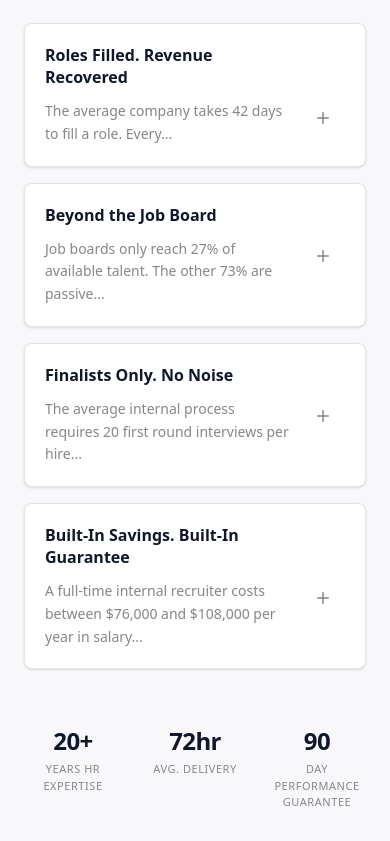
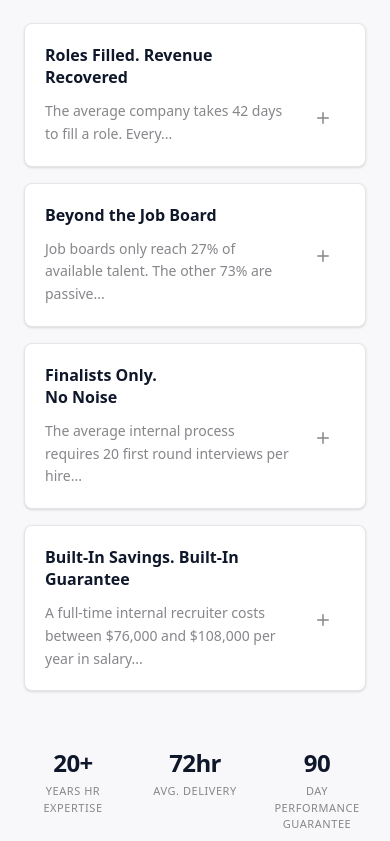
Before and after one commit to adyatand/my-company, a Next.js app: page / in a window 390 px wide. Shown: the part 1291-2132 px from the top of the page. Built offline with nearby package versions, Linux system fonts and the light colour scheme.

Commit message:
fixed the card in second section of home page to take up 2 lines for heading

```diff
--- a/app/HomeClient.tsx
+++ b/app/HomeClient.tsx
@@ -137,7 +137,7 @@ const HIRING_ACCORDION_ITEMS = [
   },
   {
     id: "finalists",
-    title: "Finalists Only. No Noise",
+    title: "Finalists Only.\nNo Noise",
     preview:
       "The average internal process requires 20 first round interviews per hire...",
     body: "The average internal process requires 20 first round interviews per hire. Which means 25 hours of leadership time per role. We eliminate that. Our AI screening layer filters every candidate against your exact criteria first. Those who pass go through a structured interview with our HR leaders assessing communication, cultural fit, and long-term potential. You only receive the finalists and a one-page brief on each. A few final conversations. One hire.",
@@ -163,7 +163,7 @@ function HiringAccordionCards() {
             key={item.id}
             className="grid grid-cols-[minmax(0,1fr)_2.75rem] gap-x-3 gap-y-3 rounded-lg border border-[#e5e5e7] bg-white p-5 shadow-sm md:gap-x-4 md:p-6"
           >
-            <h4 className="col-start-1 row-start-1 min-w-0 text-base font-bold leading-snug text-[#0f172a] md:text-lg">
+            <h4 className="col-start-1 row-start-1 min-w-0 whitespace-pre-line text-base font-bold leading-snug text-[#0f172a] md:text-lg">
               {item.title}
             </h4>
             <p className="col-start-1 row-start-2 min-w-0 text-sm font-medium leading-relaxed text-[#86868b]">
```
